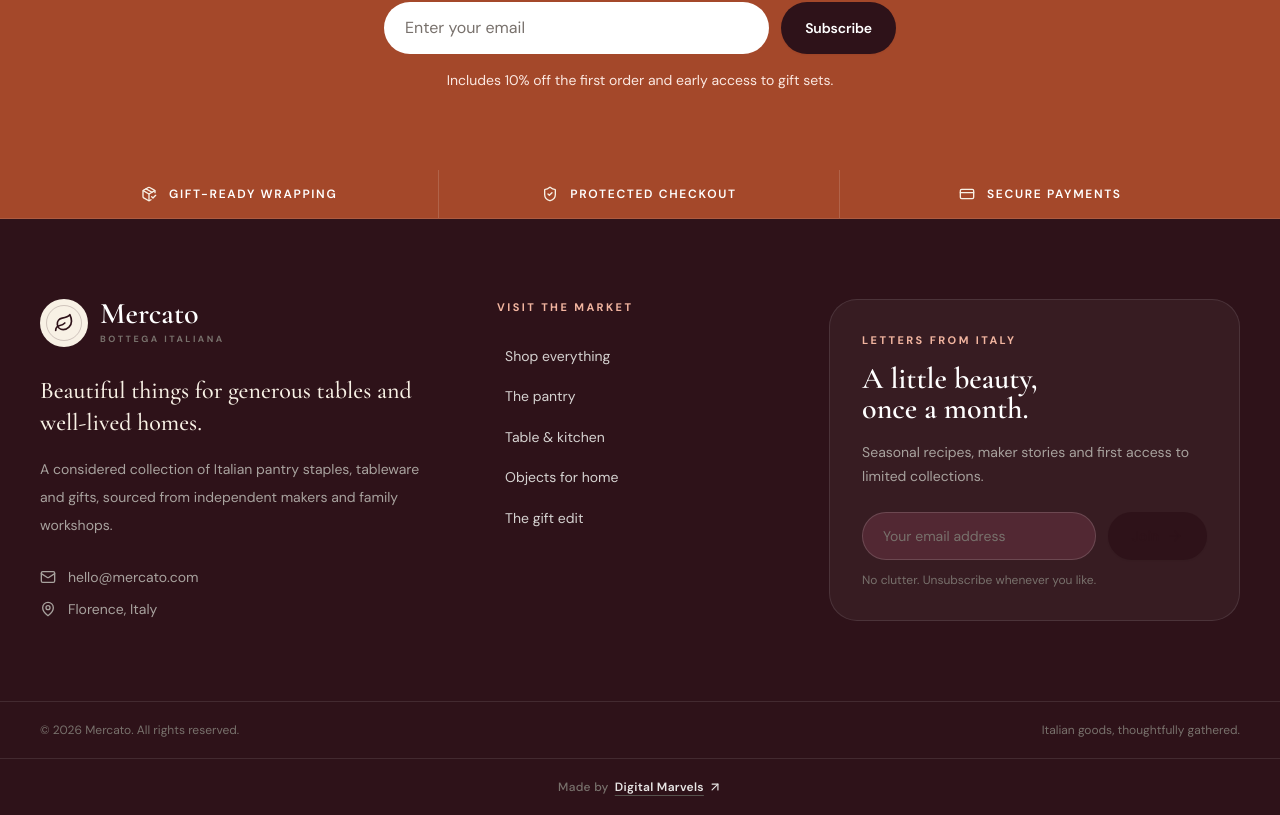
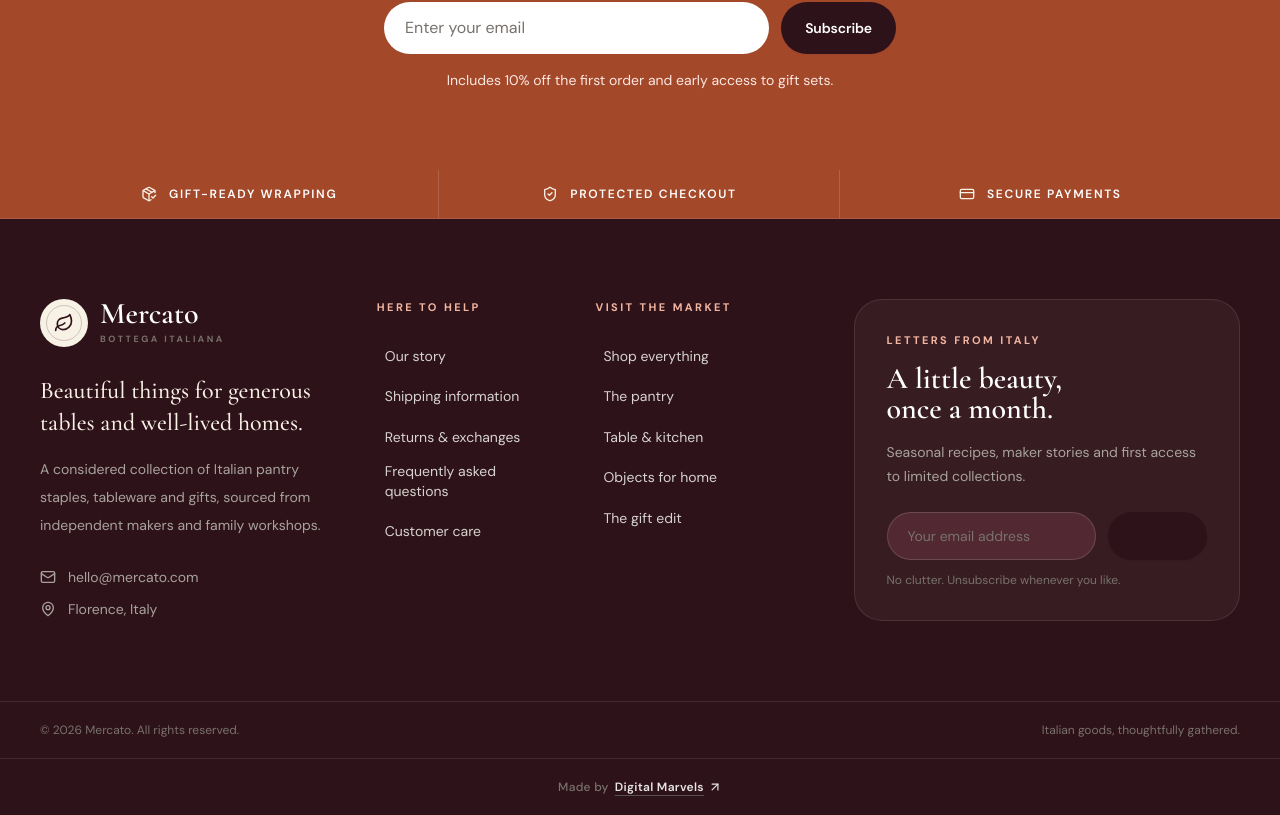
Before and after one commit to Marvel1click/Mercato-ECommerce, a React (Vite) app: page / in a window 1280 px wide. Shown: the part 3626-4441 px from the top of the page. Built offline with nearby package versions, Linux system fonts and the light colour scheme; no server answers; the database is empty.

Commit message:
Add customer service and story links

```diff
--- a/src/components/layout/Footer.tsx
+++ b/src/components/layout/Footer.tsx
@@ -21,6 +21,14 @@ const shopLinks = [
   { label: 'Table & kitchen', path: 'products?category=kitchen-dining' },
   { label: 'Objects for home', path: 'products?category=home-decor' },
   { label: 'The gift edit', path: 'products?category=gift-collections' },
+];
+
+const helpLinks = [
+  { label: 'Our story', path: 'info/story' },
+  { label: 'Shipping information', path: 'info/shipping' },
+  { label: 'Returns & exchanges', path: 'info/returns' },
+  { label: 'Frequently asked questions', path: 'info/faq' },
+  { label: 'Customer care', path: 'info/contact' },
 ];
 
 const promises = [
@@ -57,7 +65,7 @@ export default function Footer({ onNavigate }: FooterProps) {
       </div>
 
       <div className="container-custom py-14 md:py-20">
-        <div className="grid gap-12 lg:grid-cols-[1.1fr_0.75fr_1.15fr] lg:gap-16">
+        <div className="grid gap-12 md:grid-cols-2 lg:grid-cols-[1.1fr_0.65fr_0.8fr_1.15fr] lg:gap-12">
           <div>
             <button
               onClick={() => onNavigate('home')}
@@ -86,6 +94,20 @@ export default function Footer({ onNavigate }: FooterProps) {
               </a>
               <span className="flex items-center gap-3"><MapPin className="h-4 w-4" /> Florence, Italy</span>
             </div>
+          </div>
+
+          <div>
+            <p className="text-[11px] font-bold uppercase tracking-[0.22em] text-terracotta-300">Here to help</p>
+            <ul className="mt-6 space-y-3.5">
+              {helpLinks.map((link) => (
+                <li key={link.label}>
+                  <button onClick={() => onNavigate(link.path)} className="group inline-flex items-center gap-2 text-left text-sm text-stone-300 transition hover:text-white">
+                    <span className="h-px w-0 bg-terracotta-300 transition-all group-hover:w-4" />
+                    {link.label}
+                  </button>
+                </li>
+              ))}
+            </ul>
           </div>
 
           <div>
```
